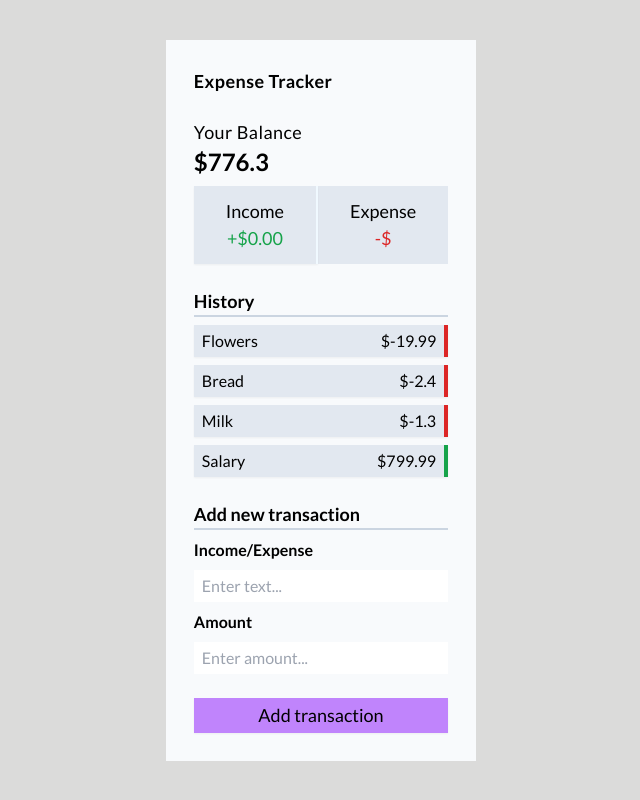
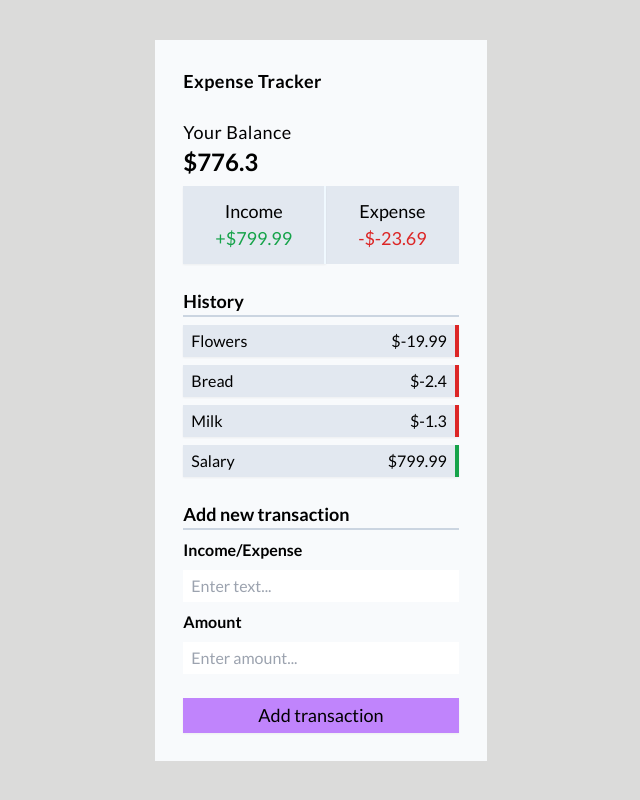
Before and after one commit to Lu-Smith/vue_expense_tracker, a Vue app: page / in a window 1280 px wide. Shown: the whole page, without its empty margins (319-959 px from the left). Built offline with nearby package versions, Linux system fonts and the light colour scheme.

Commit message:
Fixed to income, expense logic

```diff
--- a/src/App.vue
+++ b/src/App.vue
@@ -4,7 +4,7 @@
     <Header />
     <div class="">
       <Balance :total="total" />
-      <IncomeExpenses :income="income"/>
+      <IncomeExpenses :income="income" :expense="expense"/>
       <TransactionList :transactions="transactions"/>
       <AddTransactions />
     </div>
@@ -34,7 +34,7 @@
 
   const income = computed(() => {
     return transactions.value
-    .filter(() => transactions.value.amount > 0)
+    .filter((transaction) => transaction.amount > 0)
     .reduce((acc, transaction) => {
         return acc + transaction.amount;
     }, 0).toFixed(2);
@@ -42,7 +42,7 @@
 
   const expense = computed(() => {
     return transactions.value
-    .filter(() => {transactions.value.amount < 0})
+    .filter((transaction) => transaction.amount < 0)
     .reduce((acc, transaction) => {
         return acc + transaction.amount;
     }, 0).toFixed(2);
--- a/src/components/IncomeExpenses.vue
+++ b/src/components/IncomeExpenses.vue
@@ -16,11 +16,11 @@
 <script lang="ts" setup >
 const props = defineProps({
     income: {
-        type: Number,
+        type: String,
         required: true,
     },
     expense: {
-        type: Number,
+        type: String,
         required: true,
     }
 })
```
